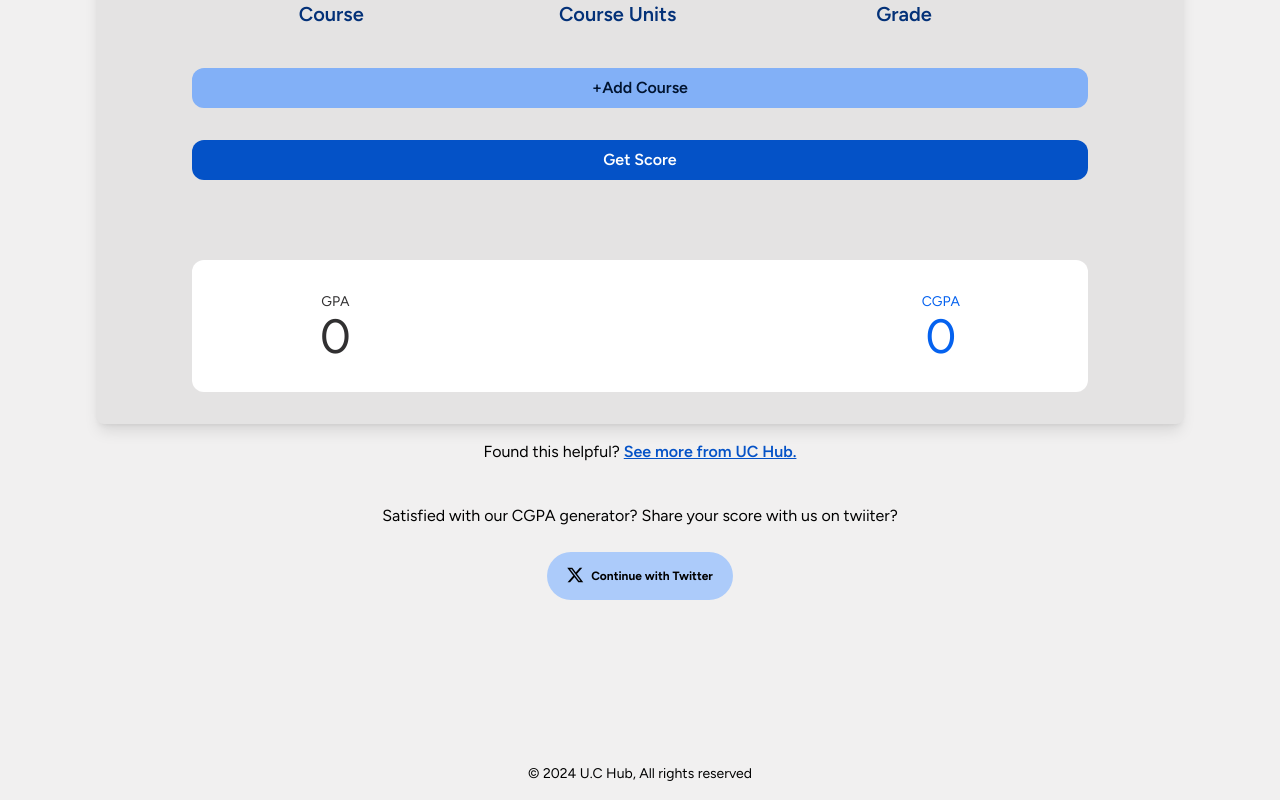
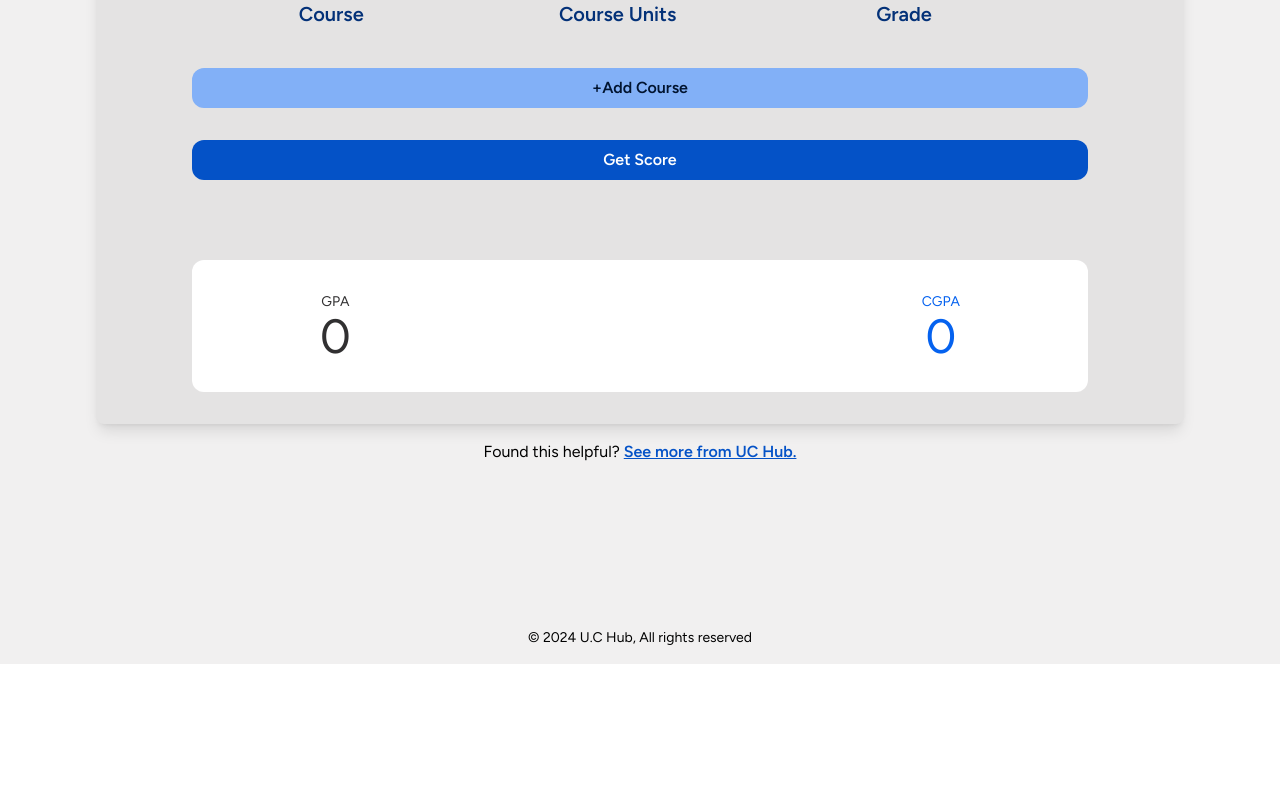
Before and after one commit to UC-HUB-HQ/CGPA_SIMULATOR, a React (Create React App) app: page / in a window 1280 px wide. Shown: the part 419-1219 px from the top of the page. After the commit the page ends 1083 px from the top, so only its background shows below. Built offline with nearby package versions, Linux system fonts and the light colour scheme.

Commit message:
changed text

```diff
--- a/src/components/info.jsx
+++ b/src/components/info.jsx
@@ -1,18 +1,24 @@
 const Info = ({cgpa}) => {
-  const message = encodeURIComponent(`I tried the UC Hub CGPA calculator, here's my score: ${cgpa}. You should try it out too.`)
+
+  const message = encodeURIComponent(`I tried the UC HUB CGPA simulator, here is my score: ${cgpa}. You should try it out too.`)
+
+  const tweetBtn = (
+    <div className="flex flex-col items-center justify-center mt-10 ">
+      <h3 className="text-center mobile:w-[70%]">Satisfied with our CGPA generator? Share your score with us on twiiter?</h3>
+      <a rel="canonical" href={`https://twitter.com/intent/tweet?text=${message}&hashtags=uchub,cgpasimulator,cgpashowoff,cgpagoals&via=uc_hub_&url=https://uchubsim.netlify.app/`} class="twitter-share-button flex items-center justify-center gap-2 px-5 py-3 mt-6 rounded-full bg-primary-700 mobile:mt-4" data-size="large" data-show-count="false">
+        <i class="bi bi-twitter-x"></i>
+        <span className="text-[12px] font-bold ">Continue with Twitter</span>
+      </a>
+      <script async src="https://platform.twitter.com/widgets.js" charset="utf-8"></script>
+    </div>
+  )
   return(
     <section>
       <div>
         <p className="mt-4 text-base text-center mobile:text-sm">Found this helpful? <a className="font-semibold underline text-primary-100" href="https://uchubwaitlist.netlify.app/">See more from UC Hub.</a></p>
       </div>
-      <div className="flex flex-col items-center justify-center mt-10 ">
-        <h3 className="text-center mobile:w-[70%]">Satisfied with our CGPA generator? Share your score with us on twiiter?</h3>
-        <a rel="canonical" href={`https://twitter.com/intent/tweet?text=${message}&hashtags=uchub,cgpasimulator,cgpashowoff,cgpagoals&via=uc_hub_&url=https://uchubsim.netlify.app/`} class="twitter-share-button flex items-center justify-center gap-2 px-5 py-3 mt-6 rounded-full bg-primary-700 mobile:mt-4" data-size="large" data-show-count="false">
-          <i class="bi bi-twitter-x"></i>
-          <span className="text-[12px] font-bold ">Continue with Twitter</span>
-        </a>
-        <script async src="https://platform.twitter.com/widgets.js" charset="utf-8"></script>
-      </div>
+      {cgpa === 0 ? "" : tweetBtn}
+
 
 
     </section>
```
